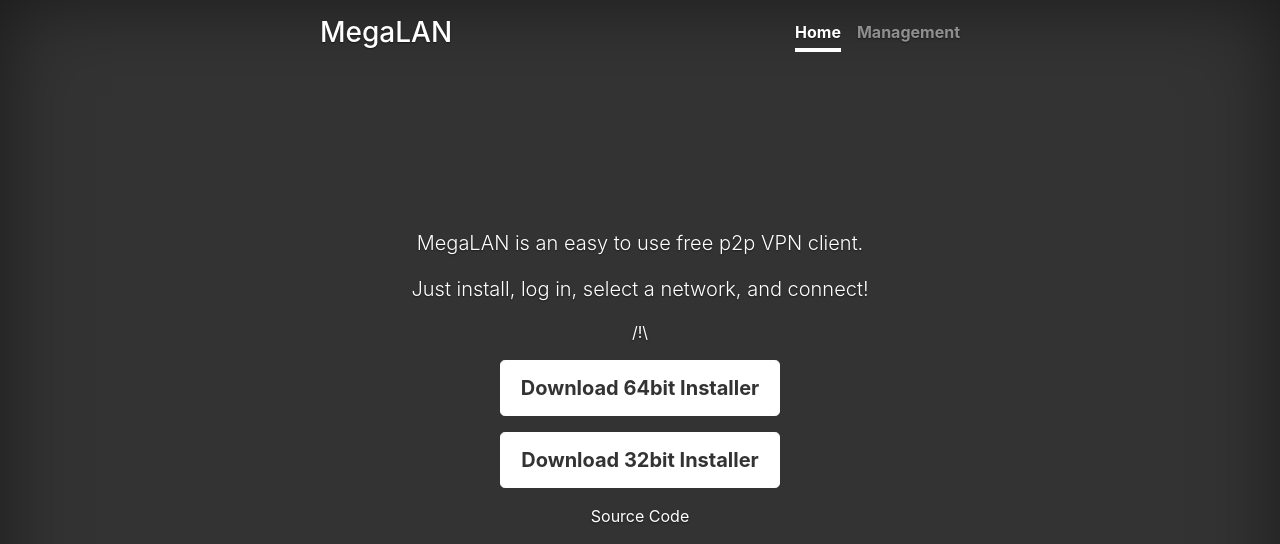
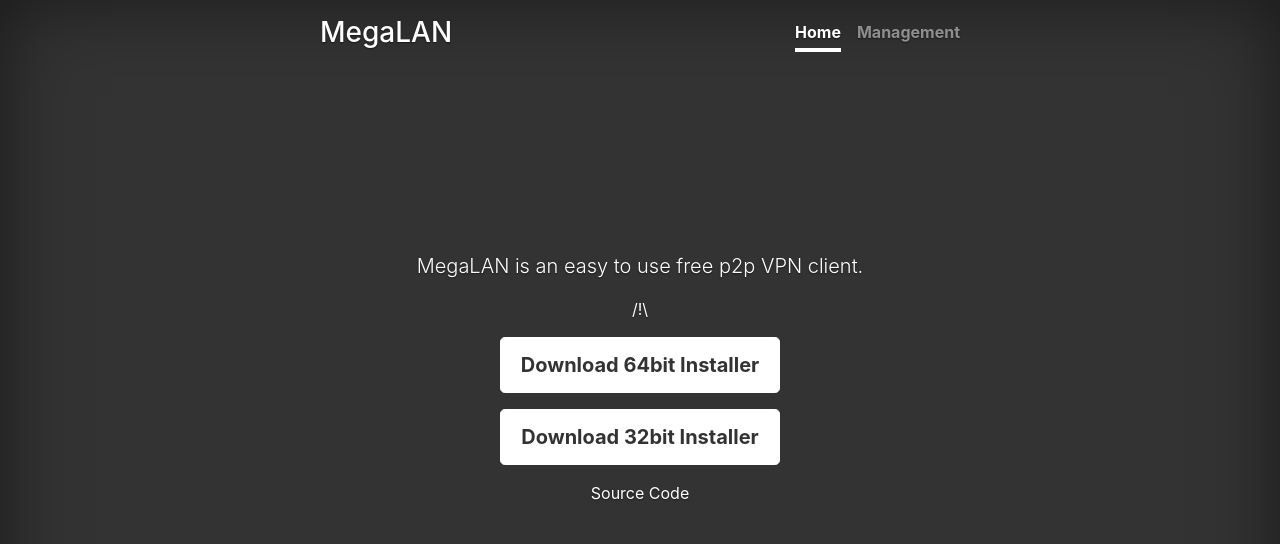
Before and after one commit to NotMikeDEV/MegaLAN, a PHP site: page / in a window 1280 px wide. Shown: the top 544 px of the page. Run offline with PHP 8.4, Linux system fonts and the light colour scheme.

Commit message:
Remove silly line.

```diff
--- a/Server/www/index.php
+++ b/Server/www/index.php
@@ -4,7 +4,6 @@
 include("Header.php");
 ?>
 <p class="lead">MegaLAN is an easy to use free p2p VPN client.</p>
-<p class="lead">Just install, log in, select a network, and connect!</p>
 <p>/!\</p>
 <p><A HREF="https://github.com/NotMikeDEV/MegaLAN/blob/master/MegaLAN-64bit.exe?raw=true" class="btn btn-lg btn-secondary">Download 64bit Installer</A></p>
 <p><A HREF="https://github.com/NotMikeDEV/MegaLAN/blob/master/MegaLAN-32bit.exe?raw=true" class="btn btn-lg btn-secondary">Download 32bit Installer</A></p>
```
